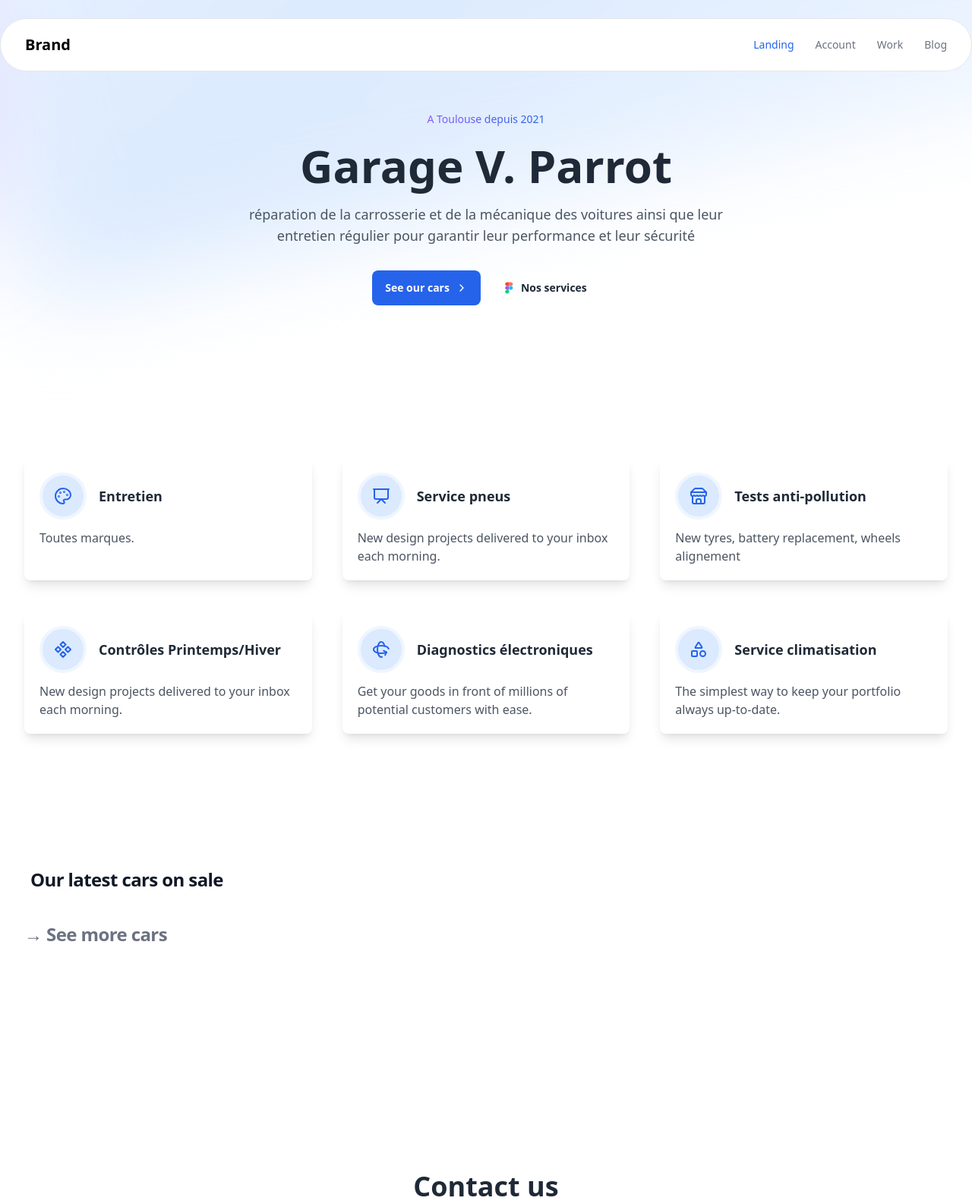
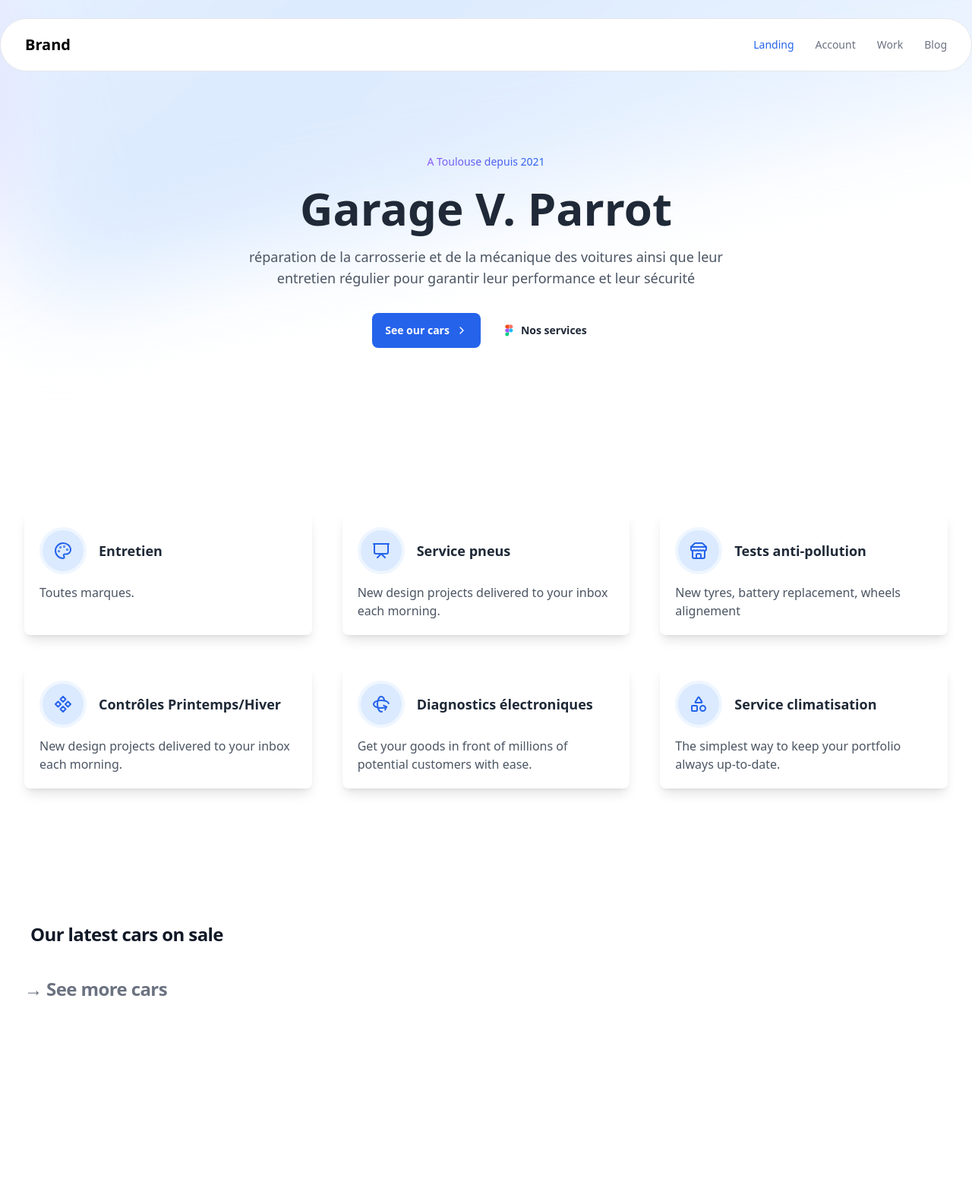
Before and after one commit to dborione/ECF-Garage-v2, a Symfony app: template templates/home/index.html.twig in a window 1280 px wide. Shown: the top 1585 px of the page at 76% size. Run offline with Twig, Linux system fonts and the light colour scheme; the template is opened without the code that fills it, so the values that code supplies are empty; style sheets or scripts are compiled from the project's sources; some libraries are stand-ins or nearby versions.

Commit message:
small adjustements

```diff
--- a/templates/home/index.html.twig
+++ b/templates/home/index.html.twig
@@ -26,6 +26,7 @@
 {% include "home/parts/cars.html.twig" %}
 {% include "home/parts/reviews.html.twig" %}
 {% include "home/parts/contact.html.twig" %}
+{% include "home/parts/openinghours.html.twig" %}
 {% include "home/footer.html.twig" %}
 
 <script src={{ asset("/app.js")}}></script>
--- a/templates/home/parts/cars.html.twig
+++ b/templates/home/parts/cars.html.twig
@@ -40,7 +40,7 @@
     <!-- Section Title -->
     <div class="max-w-[85rem] ">
       <a href="#">
-        <h2 class="text-2xl font-bold tracking-tight text-gray-500 hover-underline">→ See more cars </h2>
+        <h2 class="text-2xl font-bold tracking-tight text-gray-500 hover:text-gray-600 hover:underline">→ See more cars </h2>
       </a>
     </div>
   <!-- End Section Title -->
--- a/templates/home/parts/hero.html.twig
+++ b/templates/home/parts/hero.html.twig
@@ -7,7 +7,7 @@
   </div>
   <!-- End Gradients -->
   <div class="relative z-10">
-    <div class="max-w-[85rem] mx-auto px-4 sm:px-6 lg:px-8 py-10 lg:py-16">
+    <div class="max-w-[85rem] mx-auto px-4 sm:px-6 lg:px-8 py-10 lg:py-20 mt-10">
       <div class="max-w-2xl text-center mx-auto">
         <p class="inline-block text-sm font-medium bg-clip-text bg-gradient-to-l from-blue-600 to-violet-500 text-transparent dark:from-blue-400 dark:to-violet-400">
           A Toulouse depuis 2021
--- a/templates/security/login.html.twig
+++ b/templates/security/login.html.twig
@@ -15,7 +15,6 @@
     {% endif %} #}
  <div class="flex min-h-full flex-col justify-center px-6 py-12 lg:px-8">
   <div class="sm:mx-auto sm:w-full sm:max-w-sm">
-    <img class="mx-auto h-10 w-auto" src="https://tailwindui.com/img/logos/mark.svg?color=indigo&shade=600" alt="Your Company">
     <h2 class="mt-10 text-center text-2xl font-bold leading-9 tracking-tight text-gray-900">Sign in to your account</h2>
   </div>
 
@@ -42,7 +41,7 @@
       </div>
 
       <div>
-        <button type="submit" class="flex w-full justify-center rounded-md bg-indigo-600 px-3 py-1.5 text-sm font-semibold leading-6 text-white shadow-sm hover:bg-indigo-500 focus-visible:outline focus-visible:outline-2 focus-visible:outline-offset-2 focus-visible:outline-indigo-600">Sign in</button>
+        <button type="submit" class="flex w-full justify-center rounded-md bg-blue-600 px-3 py-1.5 text-sm font-semibold leading-6 text-white shadow-sm hover:bg-blue-700 focus-visible:outline focus-visible:outline-2 focus-visible:outline-offset-2 focus-visible:outline-indigo-600">Sign in</button>
       </div>
     </form>
 
```
